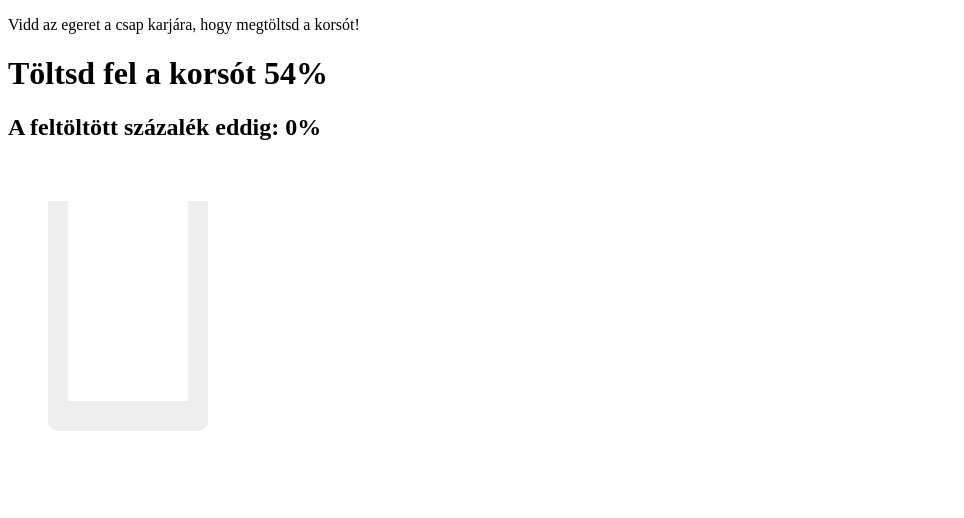
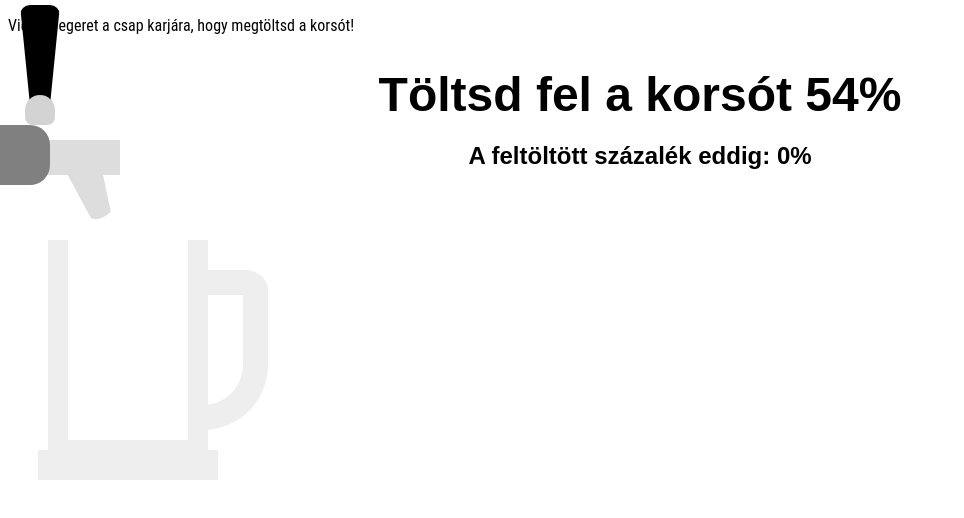
Before and after one commit to tothjazmin/korso, a plain HTML site: page index.html in a window 1280 px wide. Shown: the whole page, without its empty margins (0-964 px from the left). Drawn offline with nearby package versions, Linux system fonts and the light colour scheme.

Commit message:
Update index.html

```diff
--- a/index.html
+++ b/index.html
@@ -5,7 +5,112 @@
     <title>Korsó</title>
     <script src="https://code.jquery.com/jquery-3.6.4.min.js"></script>
     <style>
-        /* Alap CSS-kód változatlanul */
+        html {
+            font-size: 16px;
+        }
+
+        body {
+            font-family: 'Roboto Condensed', sans-serif;
+        }
+
+        h1, h2, h3, h4 {
+            font-family: 'Germania One', Arial, sans-serif;
+        }
+
+        #tap-container {
+            position: absolute;
+            top: 0;
+            left: 0;
+        }
+
+        #tap {
+            width: 120px;
+            background: #ddd;
+            height: 35px;
+            margin: 140px 0 0 0;
+            position: relative;
+            border-top-left-radius: 5px;
+            border-bottom-left-radius: 5px;
+        }
+
+        #tap:after {
+            content: "";
+            display: block;
+            position: absolute;
+            border-top: 70px solid #ddd;
+            border-left: 10px solid transparent;
+            border-right: 10px solid transparent;
+            border-radius: 0 0 40px 40px;
+            height: 0;
+            width: 20px;
+            top: 10px;
+            right: 10px;
+            transform: rotate(-20deg);
+            z-index: 2;
+        }
+
+        #tap:before {
+            content: "";
+            display: block;
+            position: absolute;
+            width: 70px;
+            height: 60px;
+            background: grey;
+            left: -20px;
+            top: -15px;
+            border-radius: 0px 20px 20px 0px;
+        }
+
+        #handle {
+            border-top: 100px solid black;
+            border-left: 10px solid transparent;
+            border-right: 10px solid transparent;
+            width: 20px;
+            position: absolute;
+            top: 5px;
+            left: 20px;
+            border-radius: 10px 10px 0 0;
+            z-index: 3;
+        }
+
+        #handle:before {
+            content: "";
+            display: block;
+            width: 30px;
+            height: 30px;
+            background: lightgrey;
+            position: absolute;
+            bottom: -20px;
+            left: -5px;
+            border-radius: 20px 20px 10px 10px;
+        }
+
+        #handle:hover {
+            transform: rotate(6deg);
+            transform-origin: center bottom;
+        }
+
+        #pour {
+            position: absolute;
+            left: 92px;
+            top: 210px;
+            width: 16px;
+            height: 0px;
+            z-index: 1;
+            background: rgba(229,197,57,1);
+            transition: height 800ms ease;
+        }
+
+        #pour.pouring {
+            height: 230px;
+            transition: height 800ms ease;
+        }
+
+        #mug-container {
+            position: absolute;
+            top: 180px;
+        }
+
         #mug {
             margin: 60px 0 0 40px;
             border: 20px solid #eee;
@@ -16,14 +121,63 @@
             border-radius: 0 0 10px 10px;
             position: relative;
         }
+
+        #mug:before {
+            position: absolute;
+            content: "";
+            display: block;
+            bottom: -40px;
+            height: 30px;
+            width: 180px;
+            left: -30px;
+            background: #eee;
+        }
+
+        #mug:after {
+            position: absolute;
+            content: "";
+            display: block;
+            right: -80px;
+            top: 30px;
+            width: 40px;
+            height: 110px;
+            border: 25px solid #eee;
+            border-left: none;
+            border-radius: 0 50px 150px 0;
+        }
+
         #beer {
             width: 100%;
             height: 0%;
             max-height: 100%;
-            background: linear-gradient( rgba(255,255,255,1) 0%, rgba(255,255,255,1) 35%, rgba(237,237,173,1) 43%, rgba(229,197,57,1) 44%, rgba(229,197,57,1) 100% );
+            background: linear-gradient(rgba(255,255,255,1) 0%, rgba(255,255,255,1) 35%, rgba(237,237,173,1) 43%, rgba(229,197,57,1) 44%, rgba(229,197,57,1) 100%);
             position: absolute;
             bottom: 0;
             left: 0;
+        }
+
+        @keyframes beerFill {
+            0% {
+                height: 0%;
+            }
+
+            100% {
+                height: 100%;
+            }
+        }
+
+        h1 {
+            font-size: 3rem;
+            text-align: center;
+            margin-bottom: 10px;
+        }
+
+        #percent-filled {
+            text-align: center;
+        }
+
+        #result {
+            text-align: center;
         }
     </style>
 </head>
@@ -52,12 +206,10 @@
         let currentFill = 0;
 
         function updateBeerHeight() {
-            // A korsó belső magasságának megfelelő kitöltés
             $('#beer').height((currentFill / 100) * mugHeight);
             $('#percent-filled').html('A feltöltött százalék eddig: ' + currentFill + '%');
 
             if (currentFill === 100) {
-                $('#beer').height(mugHeight); // 100%-nál teljesen tele a korsó
                 $('#result').html('Tökéletes! A korsó tele van!');
             } else if (Math.abs(game - currentFill) <= 5) {
                 $('#result').html('Majdnem sikerült.');
```
